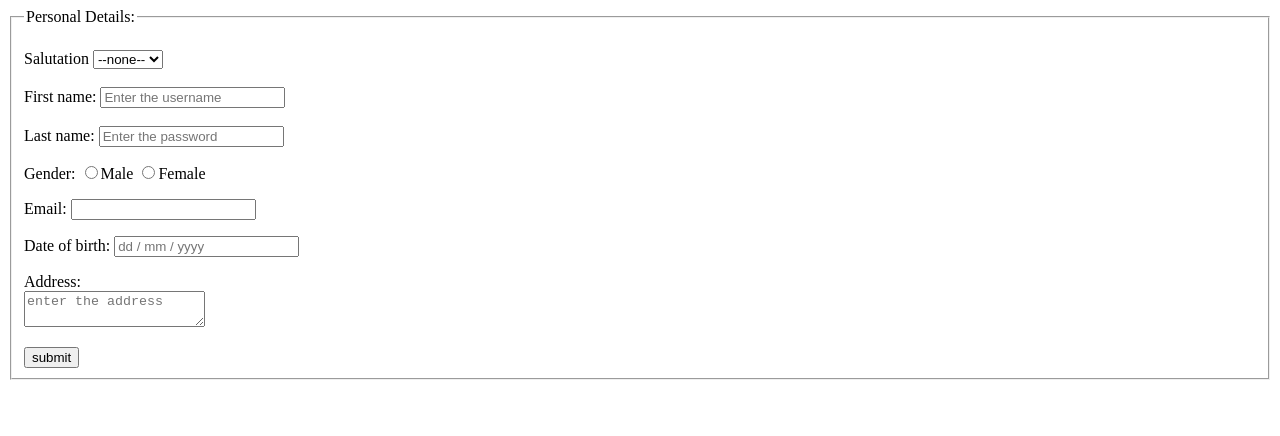
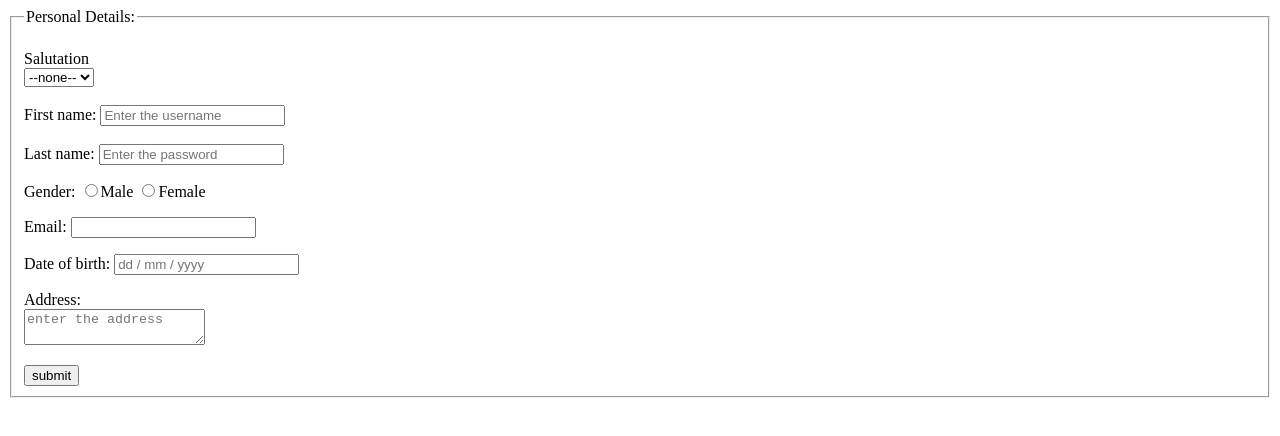
Before and after one commit to Garigasuraj/Geekster_assignments.github.io, a plain HTML site: page Geekster1/html/202-HTML-FORM.html/HTML-202-01.html in a window 1280 px wide. Drawn offline with Linux system fonts and the light colour scheme.

Commit message:
Update HTML-202-01.html

```diff
--- a/Geekster1/html/202-HTML-FORM.html/HTML-202-01.html
+++ b/Geekster1/html/202-HTML-FORM.html/HTML-202-01.html
@@ -7,7 +7,7 @@
     <fieldset>
         <legend>Personal Details:</legend>
         <br>
-        <caption>Salutation</caption>
+        <caption>Salutation</caption><br>
         <select>
             <option name="none">--none--</option>
         </select><br><br>
```
